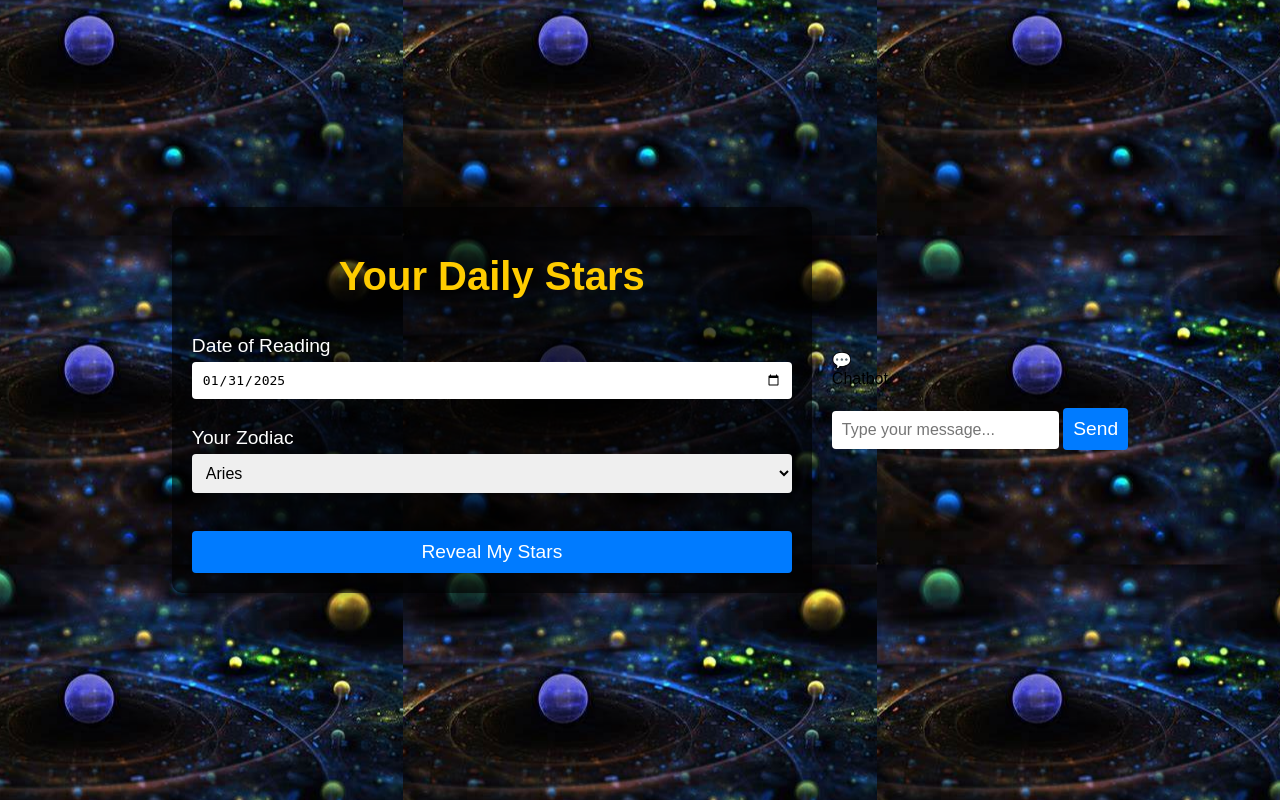
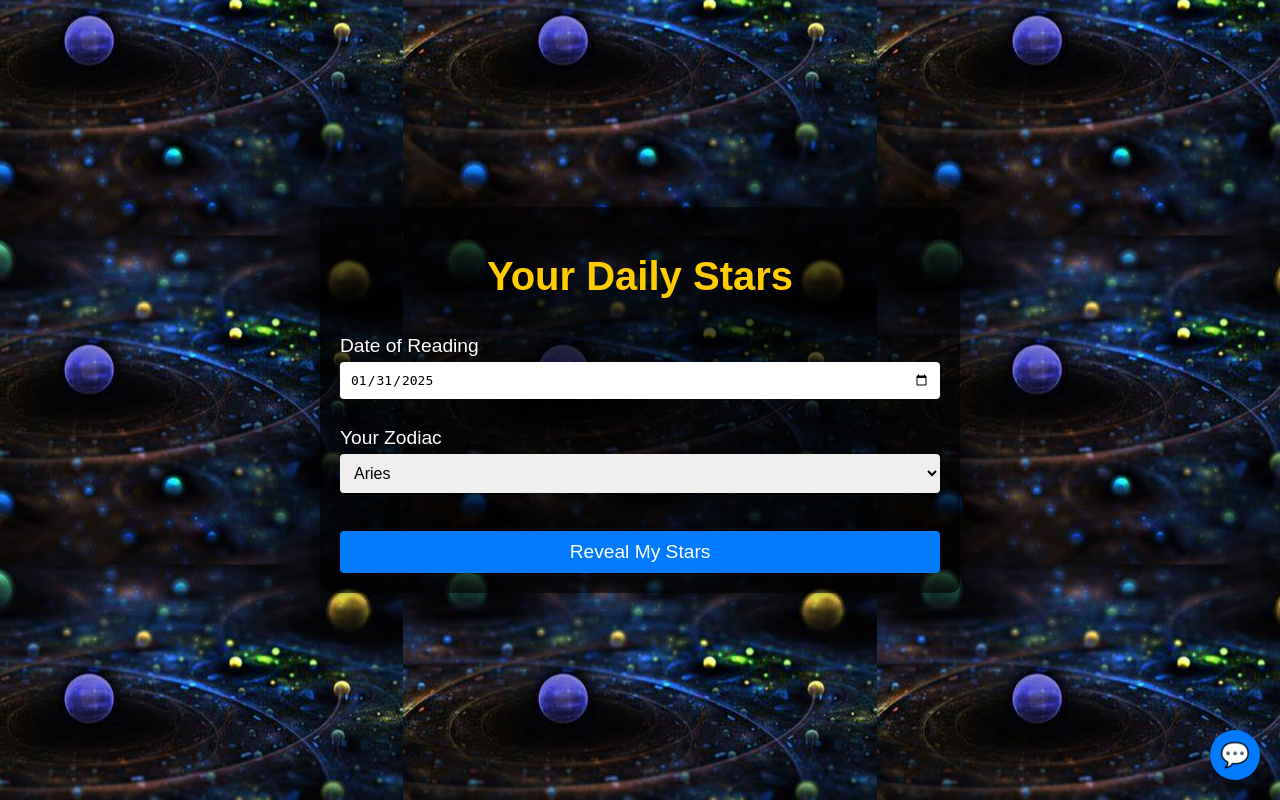
Before and after one commit to SHubhamanjk/Zodiac-Insights, a Flask app: template templates/index.html in a window 1280 px wide. Run offline with Flask 2, Linux system fonts and the light colour scheme; the template is opened without the code that fills it, so the values that code supplies are empty.

Commit message:
Update style.css

```diff
--- a/static/style.css
+++ b/static/style.css
@@ -90,3 +90,161 @@ button:hover {
         font-size: 1em;
     }
 }
+
+
+.chatbot {
+    position: fixed;
+    bottom: 20px;
+    right: 20px;
+    z-index: 1000;
+}
+
+.chatbot-icon {
+    background-color: #007bff;
+    color: #fff;
+    border-radius: 50%;
+    width: 50px;
+    height: 50px;
+    display: flex;
+    justify-content: center;
+    align-items: center;
+    cursor: pointer;
+    font-size: 24px;
+    box-shadow: 0 4px 6px rgba(0, 0, 0, 0.1);
+}
+
+.chatbot-content {
+    display: none;
+    position: fixed;
+    bottom: 80px;
+    right: 20px;
+    width: 40%;
+    max-width: 400px;
+    background: #fff;
+    border: 1px solid #ccc;
+    border-radius: 10px;
+    box-shadow: 0 4px 10px rgba(0, 0, 0, 0.2);
+    overflow: hidden;
+}
+
+.chatbot-content.visible {
+    display: block;
+}
+
+.chat-header {
+    background-color: #007bff;
+    color: #fff;
+    padding: 10px;
+    text-align: center;
+    font-weight: bold;
+}
+
+.chat-messages {
+    height: 200px;
+    padding: 10px;
+    overflow-y: auto;
+    border-bottom: 1px solid #ccc;
+}
+
+.chat-input {
+    display: flex;
+    align-items: center;
+    padding: 10px;
+    gap: 10px;
+}
+
+.chat-input input[type="text"] {
+    flex-grow: 1;
+    padding: 10px;
+    border: 1px solid #ccc;
+    border-radius: 5px;
+    font-size: 14px;
+}
+
+.upload-btn {
+    cursor: pointer;
+    background-color: #f1f1f1;
+    padding: 8px 12px;
+    border-radius: 5px;
+    border: 1px solid #ccc;
+    font-size: 14px;
+    color: #333;
+    text-align: center;
+    display: inline-block;
+}
+
+.chat-input button {
+    background-color: #007bff;
+    color: #fff;
+    border: none;
+    padding: 10px 15px;
+    border-radius: 5px;
+    cursor: pointer;
+}
+
+.chat-input button:hover {
+    background-color: #0056b3;
+}
+
+
+
+#loader {
+    display: none;
+    font-size: 16px;
+    color: #2f8bc9;
+    margin-top: 10px;
+}
+
+#process-resume-btn {
+    background-color: #4CAF50;
+    color: white;
+    padding: 10px 20px;
+    margin-top: 10px;
+    border: none;
+    cursor: pointer;
+}
+
+#process-resume-btn:disabled {
+    background-color: #ccc;
+    cursor: not-allowed;
+}
+
+
+
+.chat-row {
+    display: flex;
+    align-items: center;
+    margin-bottom: 10px;
+}
+
+.user-row {
+    justify-content: flex-start;
+    padding-left: 20px;
+}
+
+.bot-row {
+    justify-content: flex-end;
+    padding-right: 20px;
+}
+
+.chat-icon img {
+    width: 30px;
+    height: 30px;
+    border-radius: 50%;
+    margin-right: 10px;
+}
+
+.chat-message {
+    background-color: #e9ecef;
+    border-radius: 10px;
+    padding: 10px;
+    max-width: 70%;
+}
+
+.user-row .chat-message {
+    background-color: #d1ecf1;
+}
+
+.bot-row .chat-message {
+    background-color: #f8d7da; /* Custom color for AI responses */
+}
```
